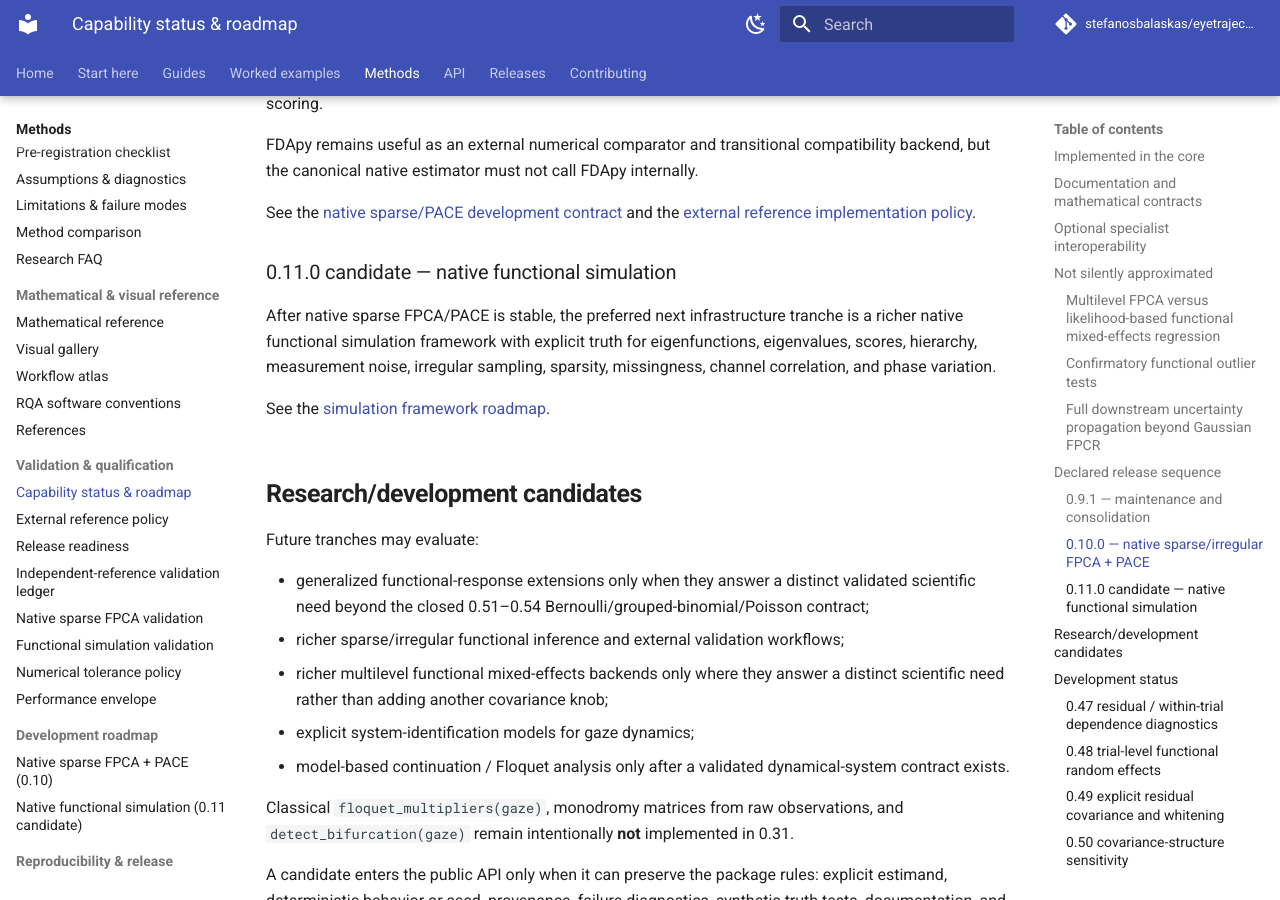
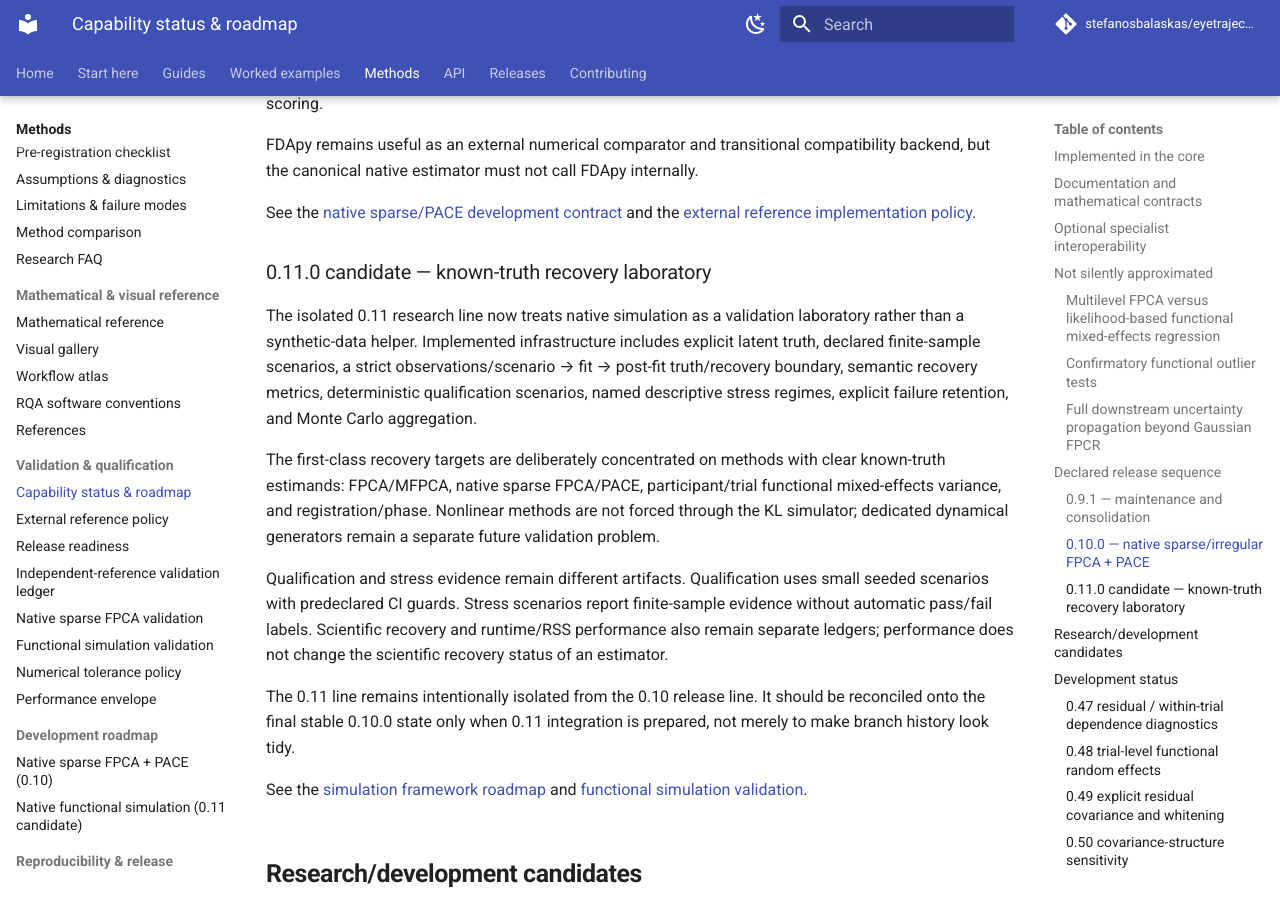
Before and after one commit to stefanosbalaskas/eyetrajectoriespy, an MkDocs documentation site: the page built from docs/methods/status-roadmap.md, in a window 1280 px wide and 900 px high, scrolled down 9804 px. Built offline with MkDocs 1.6.1 and Material for MkDocs 9.7.7, drawn with Linux system fonts in a browser that asks for light colours; comment, search, counter and statistics services are not loaded.

Commit message:
Record 0.11 recovery-laboratory roadmap

```diff
--- a/docs/methods/status-roadmap.md
+++ b/docs/methods/status-roadmap.md
@@ -157,15 +157,33 @@ internally.
 See the [native sparse/PACE development contract](../development/native-sparse-fpca.md)
 and the [external reference implementation policy](../validation/external-reference-policy.md).
 
-### 0.11.0 candidate — native functional simulation
+### 0.11.0 candidate — known-truth recovery laboratory
 
-After native sparse FPCA/PACE is stable, the preferred next infrastructure
-tranche is a richer native functional simulation framework with explicit truth
-for eigenfunctions, eigenvalues, scores, hierarchy, measurement noise,
-irregular sampling, sparsity, missingness, channel correlation, and phase
-variation.
+The isolated 0.11 research line now treats native simulation as a validation
+laboratory rather than a synthetic-data helper. Implemented infrastructure
+includes explicit latent truth, declared finite-sample scenarios, a strict
+observations/scenario → fit → post-fit truth/recovery boundary, semantic
+recovery metrics, deterministic qualification scenarios, named descriptive
+stress regimes, explicit failure retention, and Monte Carlo aggregation.
 
-See the [simulation framework roadmap](../development/simulation-framework.md).
+The first-class recovery targets are deliberately concentrated on methods with
+clear known-truth estimands: FPCA/MFPCA, native sparse FPCA/PACE,
+participant/trial functional mixed-effects variance, and registration/phase.
+Nonlinear methods are not forced through the KL simulator; dedicated dynamical
+generators remain a separate future validation problem.
+
+Qualification and stress evidence remain different artifacts. Qualification
+uses small seeded scenarios with predeclared CI guards. Stress scenarios report
+finite-sample evidence without automatic pass/fail labels. Scientific recovery
+and runtime/RSS performance also remain separate ledgers; performance does not
+change the scientific recovery status of an estimator.
+
+The 0.11 line remains intentionally isolated from the 0.10 release line. It
+should be reconciled onto the final stable 0.10.0 state only when 0.11
+integration is prepared, not merely to make branch history look tidy.
+
+See the [simulation framework roadmap](../development/simulation-framework.md)
+and [functional simulation validation](../validation/functional-simulation-validation.md).
 
 ## Research/development candidates
 
```
